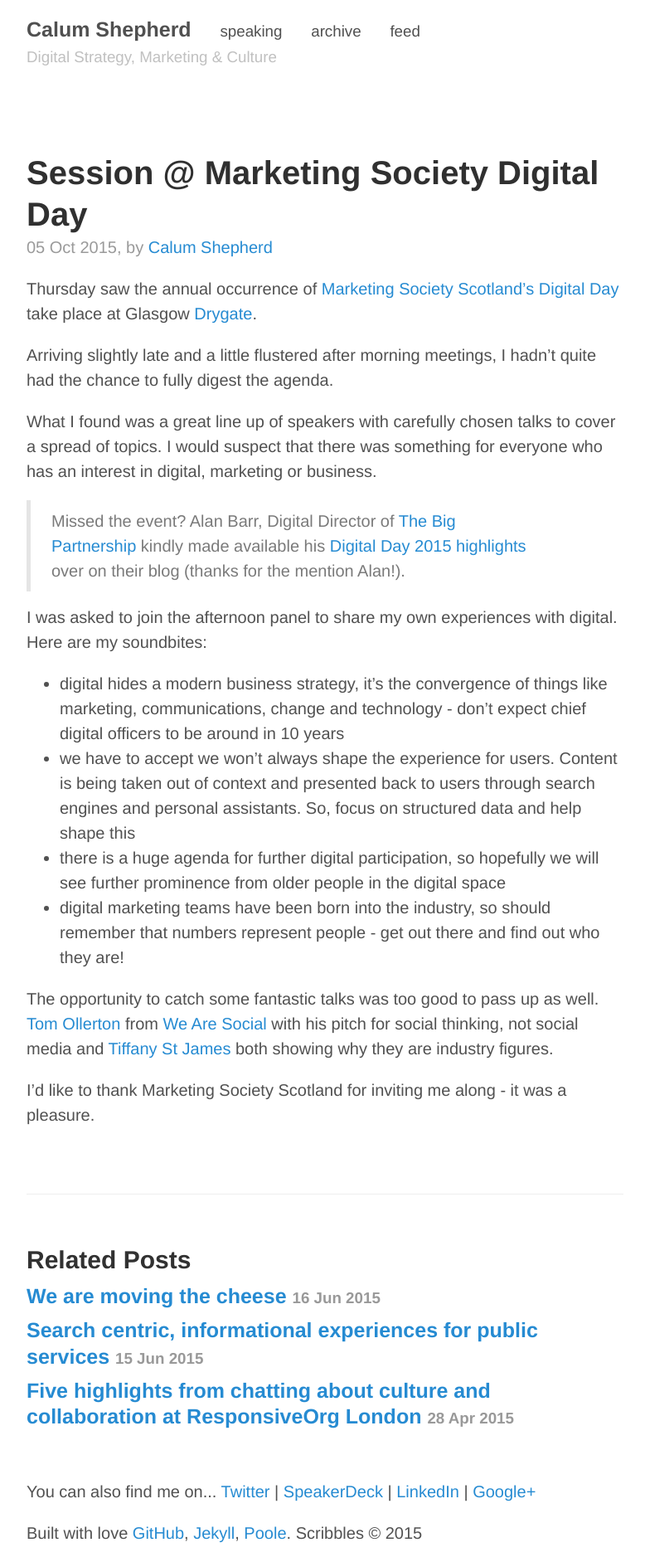
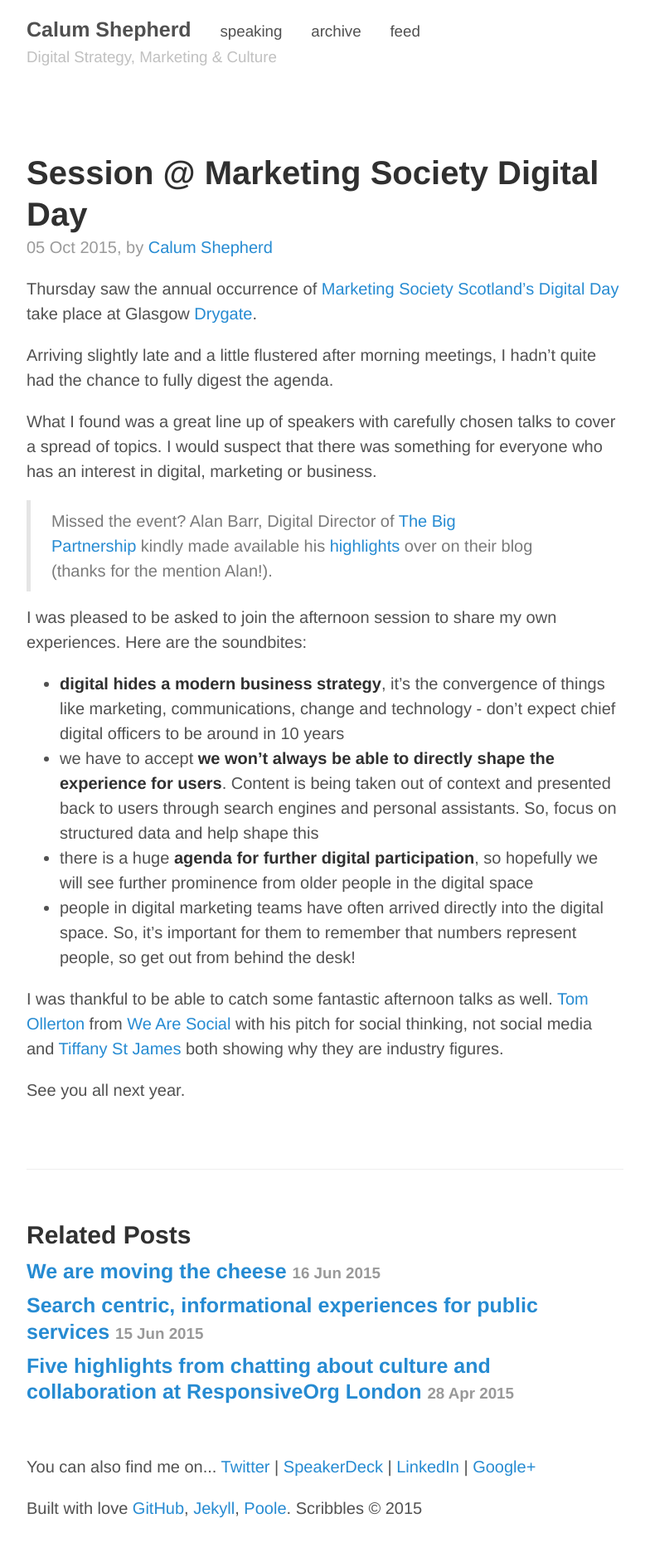
Before and after one commit to calcode/calcode.github.io, a Jekyll site: the page built from _posts/2015-10-05-marketing-society-digital-day-2015.md, in a window 1280 px wide. Shown: the whole page at 83% size, without its empty margins (248-1026 px from the left). Built offline with Jekyll 4.4.1, drawn with Linux system fonts in a browser that asks for light colours; Markdown is read by kramdown in place of the engine named in the settings; after the commit the page ends 1853 px from its top, so only the background shows below that.

Commit message:
post updates

```diff
--- a/_posts/2015-10-05-marketing-society-digital-day-2015.md
+++ b/_posts/2015-10-05-marketing-society-digital-day-2015.md
@@ -9,15 +9,15 @@
 
 What I found was a great line up of speakers with carefully chosen talks to cover a spread of topics. I would suspect that there was something for everyone who has an interest in digital, marketing or business.
 
-> Missed the event? Alan Barr, Digital Director of [The Big Partnership](http://www.bigpartnership.co.uk/) kindly made available his [Digital Day 2015 highlights](http://www.bigpartnership.co.uk/blog/digital-marketing/518-big-at-digitalday2015) over on their blog (thanks for the mention Alan!).
+> Missed the event? Alan Barr, Digital Director of [The Big Partnership](http://www.bigpartnership.co.uk/) kindly made available his [highlights](http://www.bigpartnership.co.uk/blog/digital-marketing/518-big-at-digitalday2015) over on their blog (thanks for the mention Alan!).
 
-I was asked to join the afternoon panel to share my own experiences with digital. Here are my soundbites:
+I was pleased to be asked to join the afternoon session to share my own experiences. Here are the soundbites:
 
-- digital hides a modern business strategy, it’s the convergence of things like marketing, communications, change and technology - don’t expect chief digital officers to be around in 10 years
-- we have to accept we won’t always shape the experience for users. Content is being taken out of context and presented back to users through search engines and personal assistants. So, focus on structured data and help shape this
-- there is a huge agenda for further digital participation, so hopefully we will see further prominence from older people in the digital space
-- digital marketing teams have been born into the industry, so should remember that numbers represent people - get out there and find out who they are!
+- **digital hides a modern business strategy**, it’s the convergence of things like marketing, communications, change and technology - don’t expect chief digital officers to be around in 10 years
+- we have to accept **we won’t always be able to directly shape the experience for users**. Content is being taken out of context and presented back to users through search engines and personal assistants. So, focus on structured data and help shape this
+- there is a huge **agenda for further digital participation**, so hopefully we will see further prominence from older people in the digital space
+- people in digital marketing teams have often arrived directly into the digital space. So, it's important for them to remember that numbers represent people, so get out from behind the desk!
 
-The opportunity to catch some fantastic talks was too good to pass up as well. [Tom Ollerton](https://twitter.com/mrtomollerton) from [We Are Social](http://wearesocial.net/) with his pitch for social thinking, not social media and [Tiffany St James](https://twitter.com/tiffanystjames) both showing why they are industry figures.
+I was thankful to be able to catch some fantastic afternoon talks as well. [Tom Ollerton](https://twitter.com/mrtomollerton) from [We Are Social](http://wearesocial.net/) with his pitch for social thinking, not social media and [Tiffany St James](https://twitter.com/tiffanystjames) both showing why they are industry figures.
 
-I’d like to thank Marketing Society Scotland for inviting me along - it was a pleasure.
+See you all next year.
```
